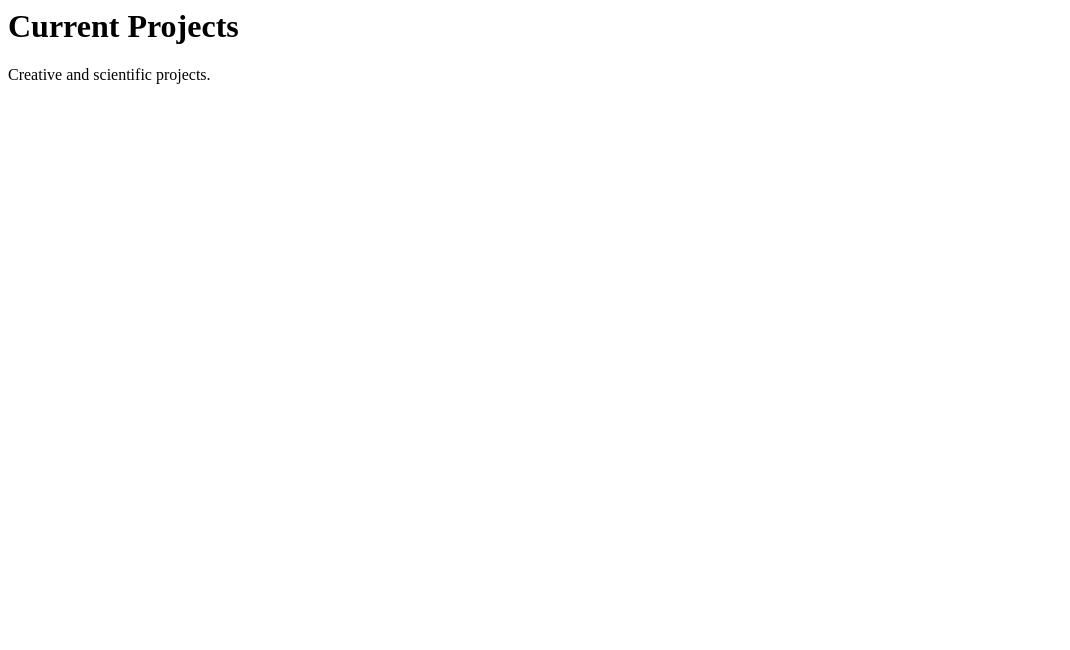
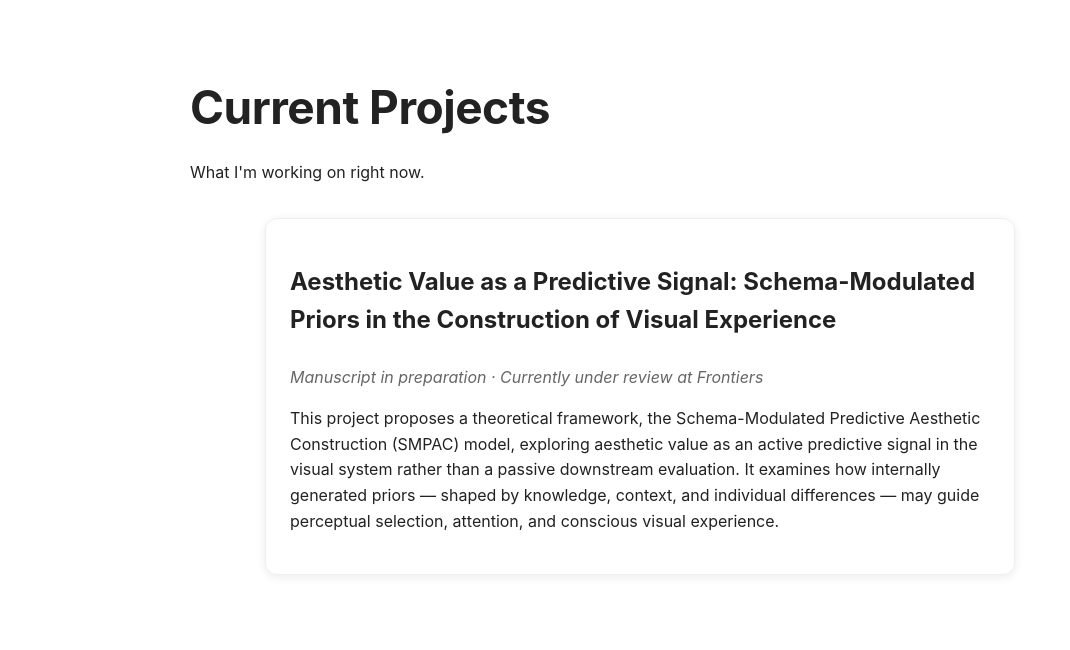
Before and after one commit to brookeramos/brookeramos.github.io, a plain HTML site: page projects.html in a window 1280 px wide. Shown: the whole page, without its empty margins (0-1070 px from the left). Drawn offline with Linux system fonts and the light colour scheme.

Commit message:
Update projects.html

```diff
--- a/projects.html
+++ b/projects.html
@@ -1,2 +1,19 @@
-<h1>Current Projects</h1>
-<p>Creative and scientific projects.</p>
+<!DOCTYPE html>
+<html lang="en">
+<head>
+  <meta charset="UTF-8">
+  <title>Current Projects | Brooke Ramos Roberts</title>
+  <link rel="stylesheet" href="style.css">
+</head>
+<body>
+  <h1>Current Projects</h1>
+  <p>What I'm working on right now.</p>
+
+  <div class="research-card">
+    <h2>Aesthetic Value as a Predictive Signal: Schema-Modulated Priors in the Construction of Visual Experience</h2>
+    <p class="research-meta">Manuscript in preparation &middot; Currently under review at <em>Frontiers</em></p>
+    <p>This project proposes a theoretical framework, the Schema-Modulated Predictive Aesthetic Construction (SMPAC) model, exploring aesthetic value as an active predictive signal in the visual system rather than a passive downstream evaluation. It examines how internally generated priors — shaped by knowledge, context, and individual differences — may guide perceptual selection, attention, and conscious visual experience.</p>
+  </div>
+
+</body>
+</html>
```
